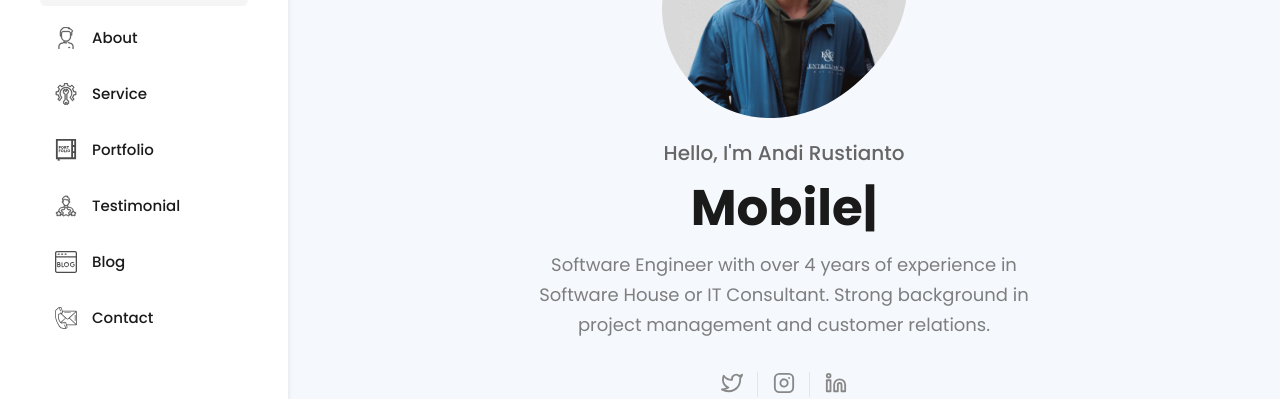
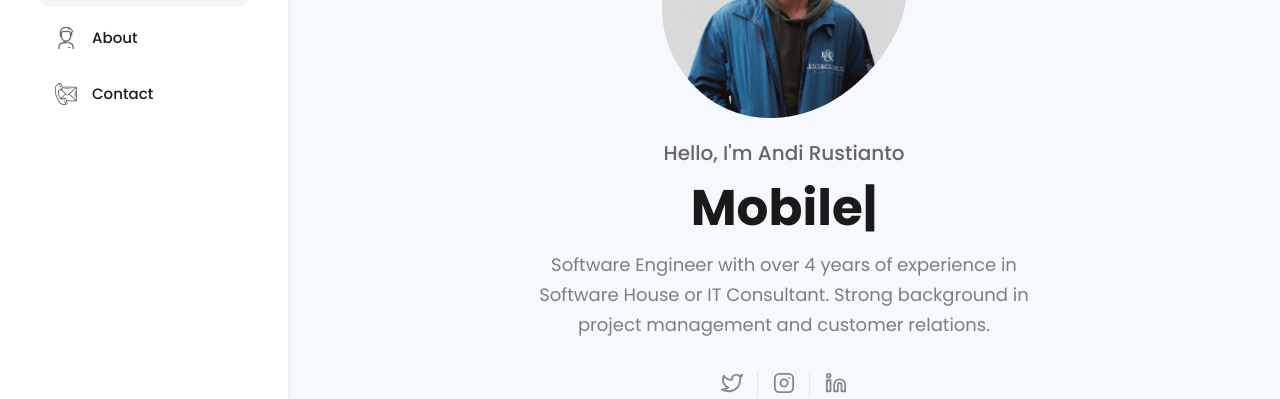
Before and after one commit to anditorx/personal-web, a React (Create React App) app: page / in a window 1280 px wide. Shown: the part 223-622 px from the top of the page. Built offline with nearby package versions, Linux system fonts and the light colour scheme.

Commit message:
Close sidebar

```diff
--- a/src/components/header/Sidebar.jsx
+++ b/src/components/header/Sidebar.jsx
@@ -10,25 +10,25 @@ const logo2 = "light";
 const sidebarContent = [
   { icon: "home", itemName: "Home", itemRoute: "#home", activeClass: "active" },
   { icon: "human", itemName: "About", itemRoute: "#about", activeClass: "" },
-  {
-    icon: "service",
-    itemName: "Service",
-    itemRoute: "#service",
-    activeClass: "",
-  },
-  {
-    icon: "portfolio",
-    itemName: "Portfolio",
-    itemRoute: "#portfolio",
-    activeClass: "",
-  },
-  {
-    icon: "testimonial",
-    itemName: "Testimonial",
-    itemRoute: "#testimonial",
-    activeClass: "",
-  },
-  { icon: "blog", itemName: "Blog", itemRoute: "#blog", activeClass: "" },
+  // {
+  //   icon: "service",
+  //   itemName: "Service",
+  //   itemRoute: "#service",
+  //   activeClass: "",
+  // },
+  // {
+  //   icon: "portfolio",
+  //   itemName: "Portfolio",
+  //   itemRoute: "#portfolio",
+  //   activeClass: "",
+  // },
+  // {
+  //   icon: "testimonial",
+  //   itemName: "Testimonial",
+  //   itemRoute: "#testimonial",
+  //   activeClass: "",
+  // },
+  // { icon: "blog", itemName: "Blog", itemRoute: "#blog", activeClass: "" },
   {
     icon: "contact",
     itemName: "Contact",
@@ -85,10 +85,10 @@ const Sidebar = () => {
               scrollTargetIds={[
                 "home",
                 "about",
-                "service",
-                "portfolio",
-                "testimonial",
-                "blog",
+                // "service",
+                // "portfolio",
+                // "testimonial",
+                // "blog",
                 "contact",
               ]}
               activeNavClass="active"
```
